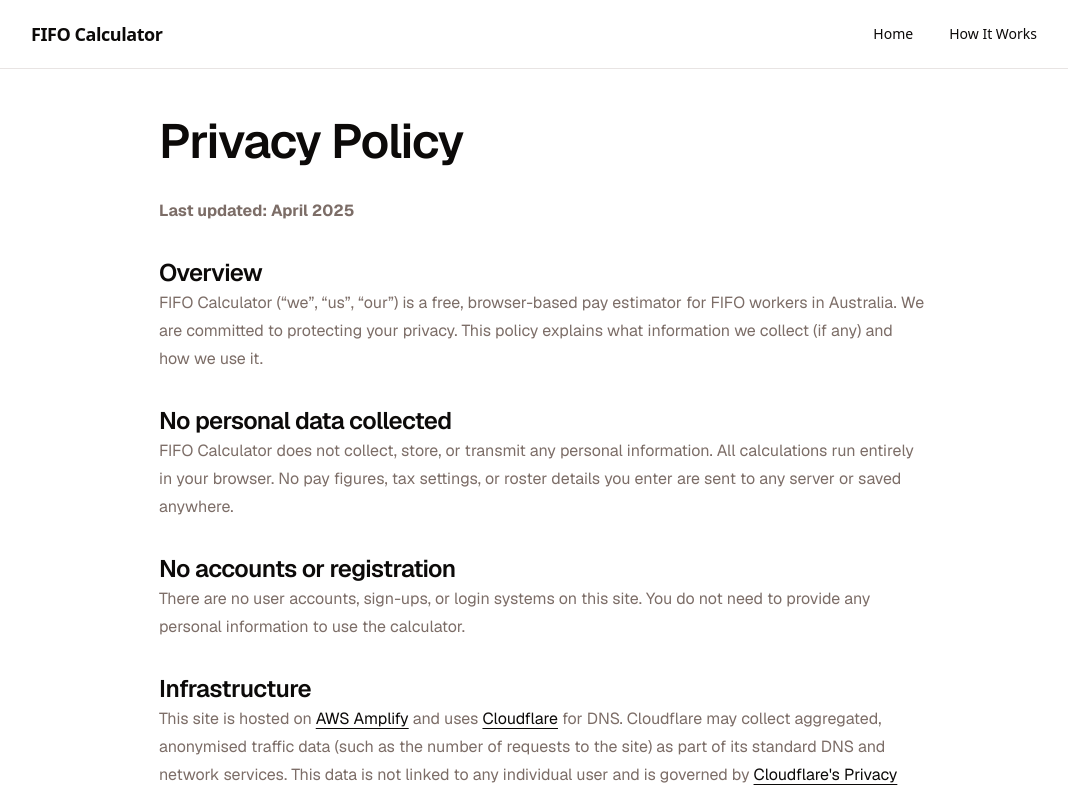
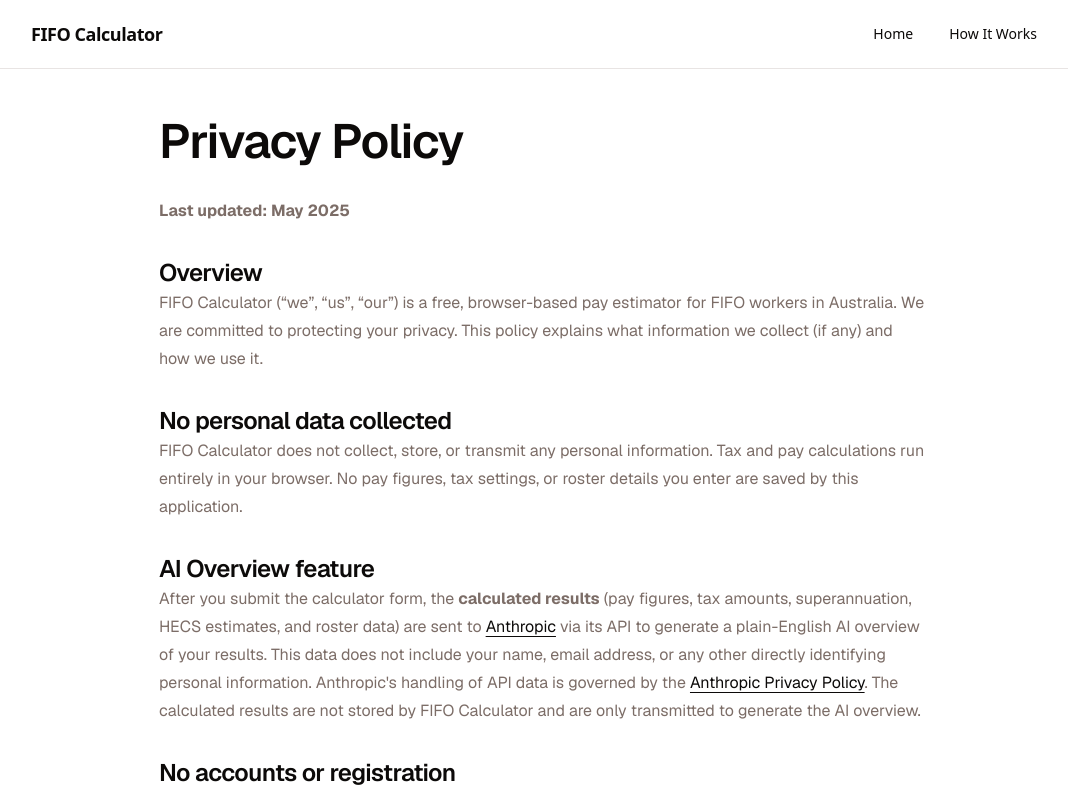
Before and after one commit to shameylynam/fifo-calc, a Next.js app: page /privacy-policy in a window 1280 px wide. Shown: the top 794 px of the page, without its empty margins (97-1165 px from the left). Built offline with nearby package versions, Linux system fonts and the light colour scheme; no server answers.

Commit message:
docs: update README and privacy policy to reflect AI overview feature
Agent-Logs-Url: https://github.com/shameylynam/fifo-calc/sessions/bf289b4f-1c28-4939-81ae-ff19192bf4c7

Co-authored-by: shameylynam <223403834+shameylynam@users.noreply.github.com>

```diff
--- a/src/app/privacy-policy/page.tsx
+++ b/src/app/privacy-policy/page.tsx
@@ -10,7 +10,7 @@ export default function PrivacyPolicy() {
   return (
     <TextPageLayout title="Privacy Policy">
       <p>
-        <strong>Last updated: April 2025</strong>
+        <strong>Last updated: May 2025</strong>
       </p>
 
       <h2>Overview</h2>
@@ -24,9 +24,36 @@ export default function PrivacyPolicy() {
       <h2>No personal data collected</h2>
       <p>
         FIFO Calculator does not collect, store, or transmit any personal
-        information. All calculations run entirely in your browser. No pay
-        figures, tax settings, or roster details you enter are sent to any
-        server or saved anywhere.
+        information. Tax and pay calculations run entirely in your browser. No
+        pay figures, tax settings, or roster details you enter are saved by this
+        application.
+      </p>
+
+      <h2>AI Overview feature</h2>
+      <p>
+        After you submit the calculator form, the <strong>calculated
+        results</strong> (pay figures, tax amounts, superannuation, HECS
+        estimates, and roster data) are sent to{" "}
+        <a
+          href="https://www.anthropic.com"
+          target="_blank"
+          rel="noopener noreferrer"
+        >
+          Anthropic
+        </a>{" "}
+        via its API to generate a plain-English AI overview of your results.
+        This data does not include your name, email address, or any other
+        directly identifying personal information. Anthropic&apos;s handling of
+        API data is governed by the{" "}
+        <a
+          href="https://www.anthropic.com/legal/privacy"
+          target="_blank"
+          rel="noopener noreferrer"
+        >
+          Anthropic Privacy Policy
+        </a>
+        . The calculated results are not stored by FIFO Calculator and are only
+        transmitted to generate the AI overview.
       </p>
 
       <h2>No accounts or registration</h2>
```
Also changed, not shown: 1 other file (tests, documents, lock files or other folders).
